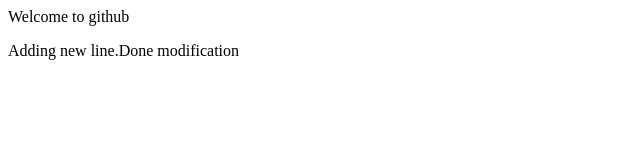
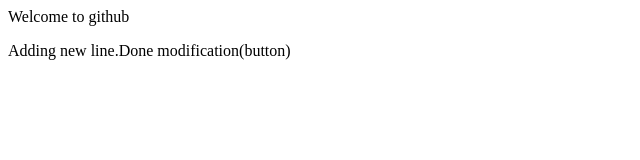
Before and after one commit to ShivaniSaxena87/localrepo, a plain HTML site: page index.html in a window 1280 px wide. Shown: the full height of the page, 0-640 px from the left. Drawn offline with Linux system fonts and the light colour scheme.

Commit message:
New Feature added

```diff
--- a/index.html
+++ b/index.html
@@ -1,2 +1,2 @@
 <p>Welcome to github </p>
-<p>Adding new line.Done modification</p>
+<p>Adding new line.Done modification(button)</p>
```
